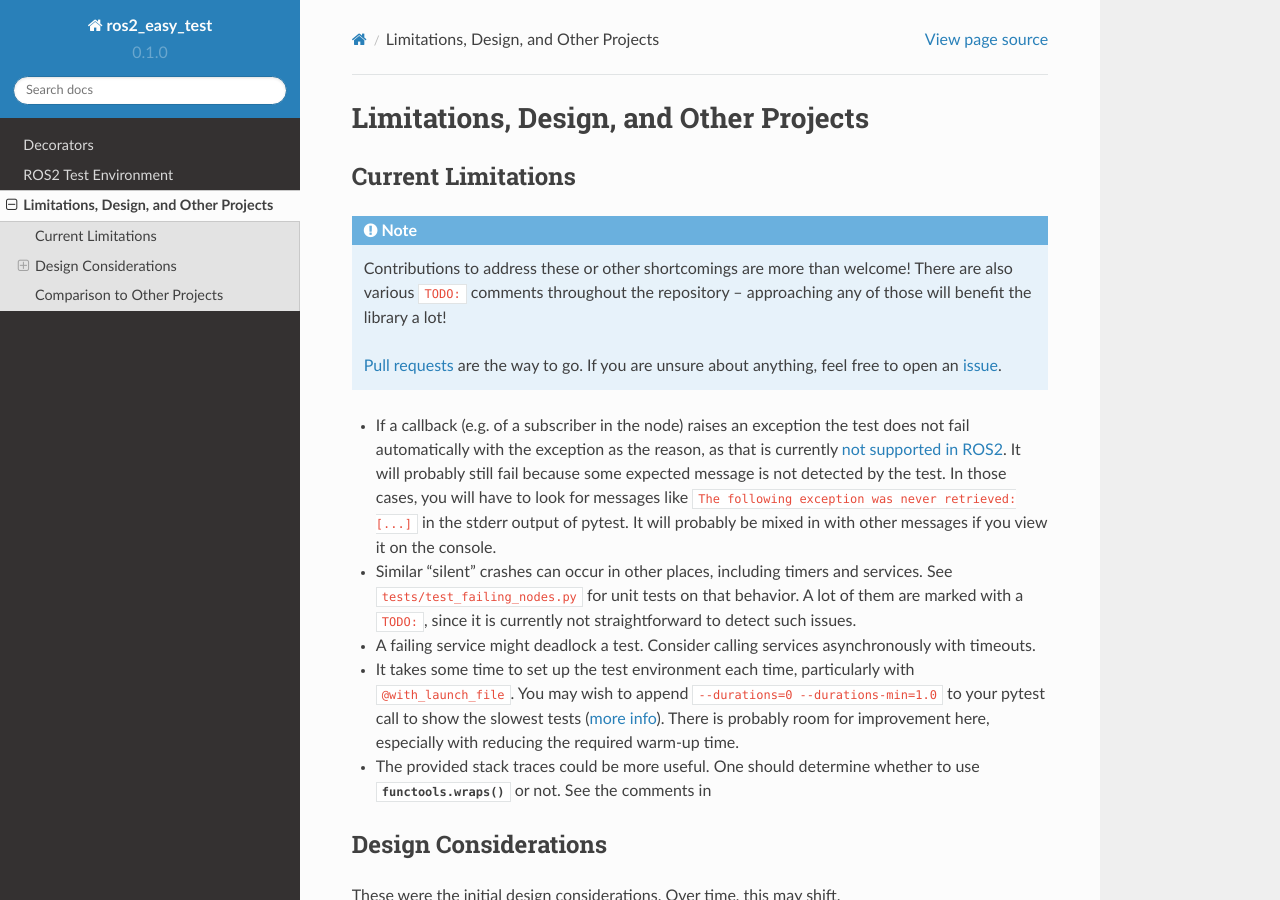
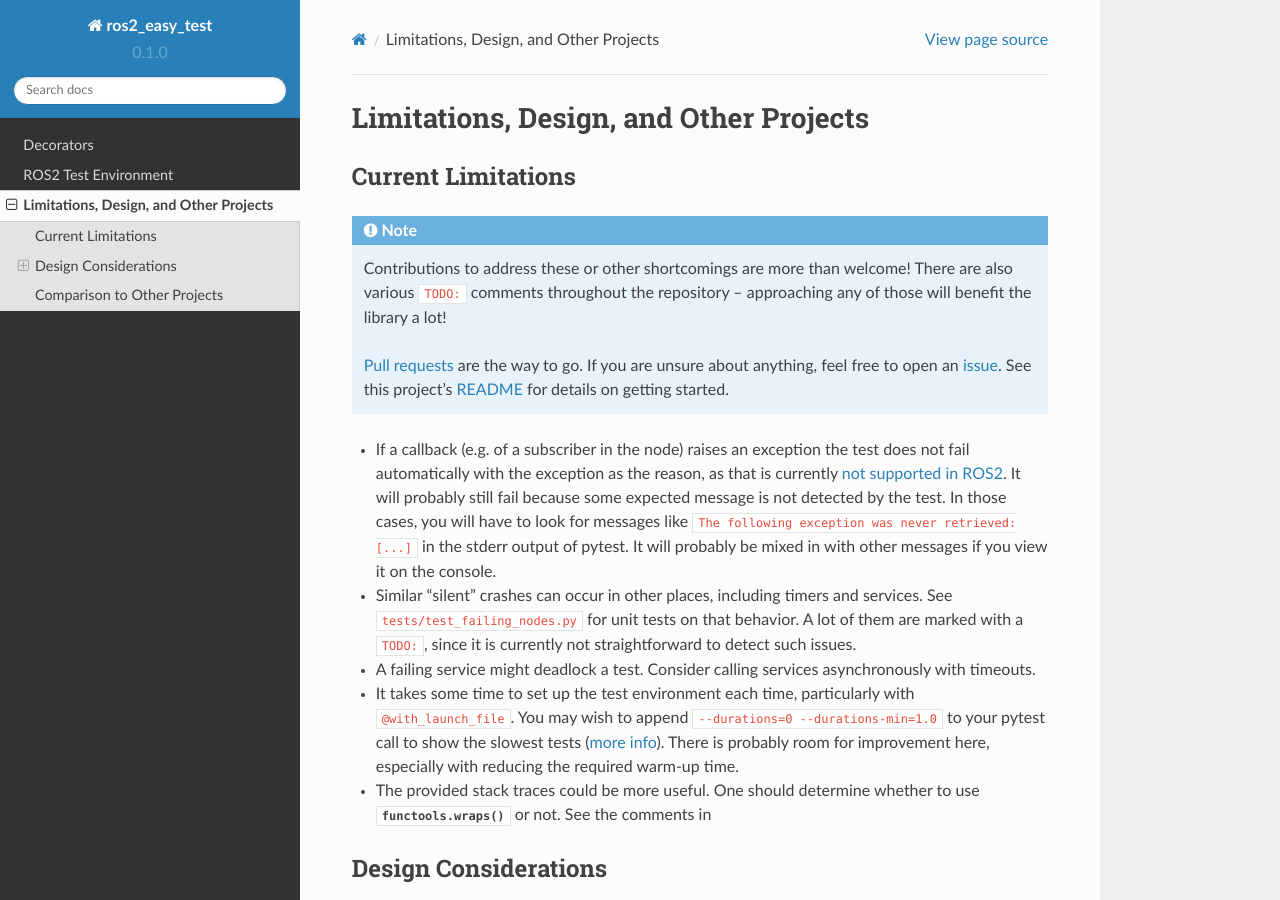
Before and after one commit to felixdivo/ros2-easy-test, a Sphinx documentation site: the page built from doc/source/design_and_limits.rst, in a window 1280 px wide and 900 px high. Built offline with Sphinx 7.4.7 and the Read the Docs theme 2.0.0, drawn with Linux system fonts in a browser that asks for light colours.

Commit message:
Reference README for contributing

```diff
--- a/doc/source/design_and_limits.rst
+++ b/doc/source/design_and_limits.rst
@@ -10,6 +10,7 @@
 
   `Pull requests <https://github.com/felixdivo/ros2-easy-test/pulls>`__ are the way to go.
   If you are unsure about anything, feel free to open an `issue <https://github.com/felixdivo/ros2-easy-test/issues>`__.
+  See this project's `README <https://github.com/felixdivo/ros2-easy-test#Contributing>`__ for details on getting started.
 
 - If a callback (e.g. of a subscriber in the node) raises an exception the test does not fail automatically with the exception as the reason, as that is currently
   `not supported in ROS2 <https://discourse.ros.org/t/what-is-the-expected-behavior-of-rclcpp-in-case-of-an-exception-raised-in-a-user-callback/27527>`__.
```
